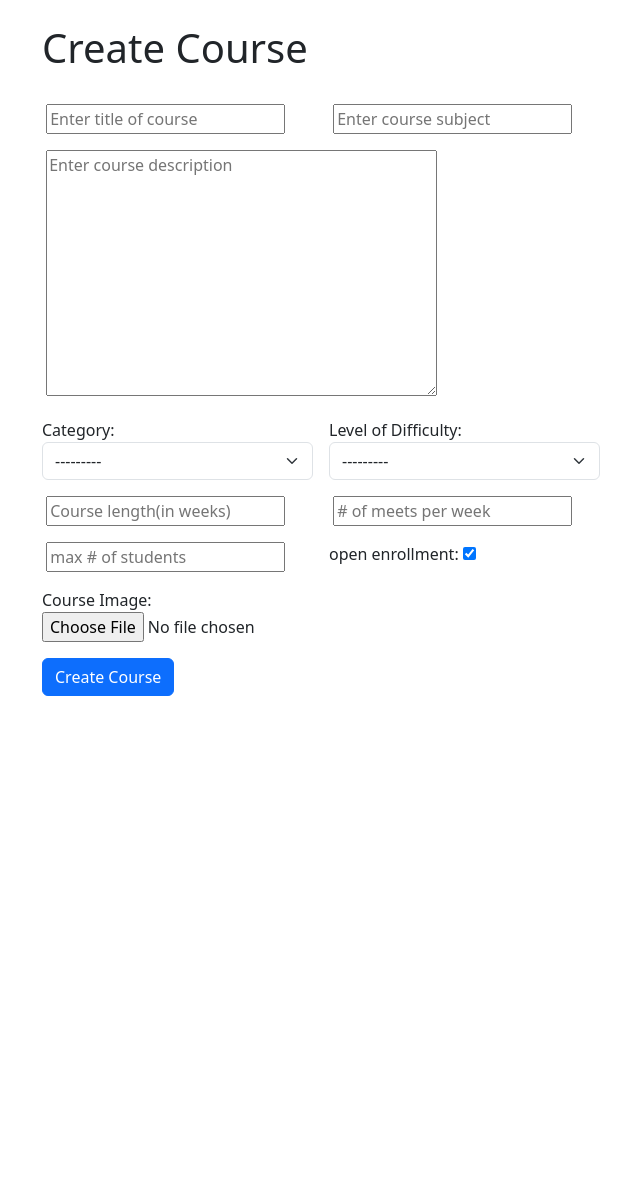
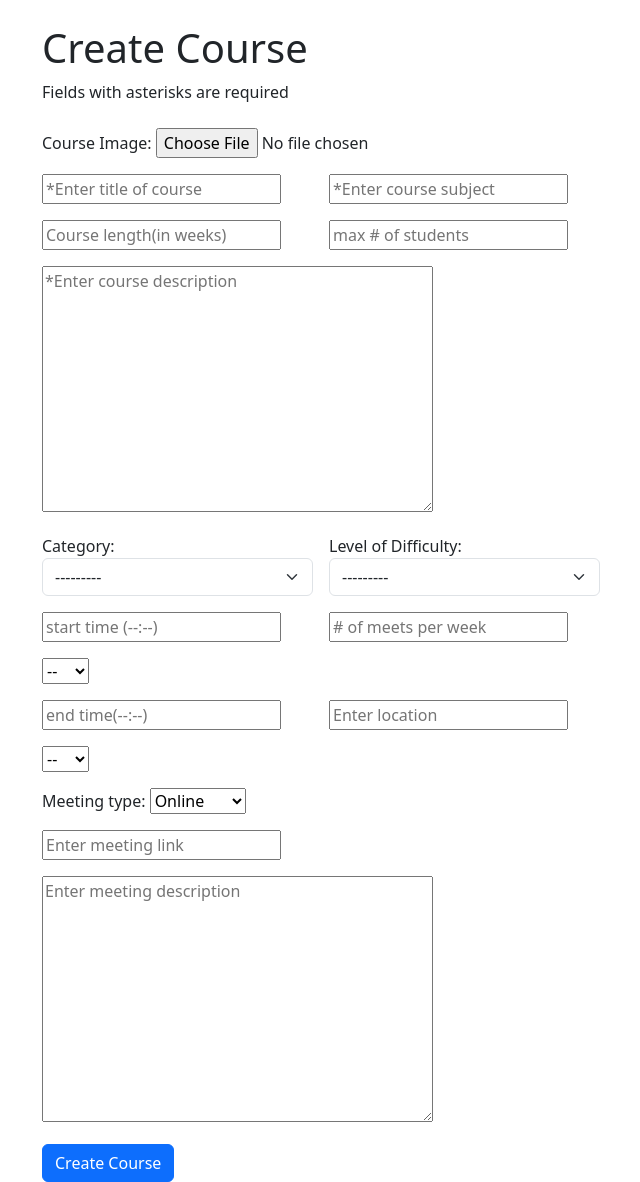
Before and after one commit to LRyder17/back-end-skillfusion, a Django app: page /create_course/ in a window 1280 px wide. Shown: the part 56-1238 px from the top of the page, without its empty margins (319-959 px from the left). Before the commit the page ends 752 px from the top, so only its background shows below. Run offline with Django 4.2, Linux system fonts and the light colour scheme; the visitor is signed in with stand-in values (Sample User, id 1).

Commit message:
modifies create course form layout and adds am and pm selection for meeting times

```diff
--- a/accounts/forms.py
+++ b/accounts/forms.py
@@ -1,6 +1,6 @@
 from django import forms
 from django.forms import inlineformset_factory
-from .models import Comment, Profile, Course, CourseCategory
+from .models import Comment, Profile, Course, CourseCategory, ClassMeeting
 from django.contrib.auth.forms import UserCreationForm
 from django.contrib.auth.models import User
 
@@ -64,7 +64,6 @@ class CourseForm(forms.ModelForm):
         fields = ['course_image', 'title', 'subject', 'description', 'category', 'level_of_difficulty',
                   'duration_in_weeks', 'class_frequency', 'max_students', 'open_enrollment']
         labels = {
-            'course_image': 'Upload Course Image',
             'title': '',
             'subject': '',
             'description': '',
@@ -77,9 +76,9 @@ class CourseForm(forms.ModelForm):
         }
         widgets = {
             'course_image': forms.ClearableFileInput(attrs={'class': 'form-control'}),
-            'title': forms.TextInput(attrs={'placeholder': 'Enter title of course'}),
-            'subject': forms.TextInput(attrs={'placeholder': 'Enter course subject'}),
-            'description': forms.Textarea(attrs={'placeholder': 'Enter course description'}),
+            'title': forms.TextInput(attrs={'placeholder': '*Enter title of course', 'required': True}),
+            'subject': forms.TextInput(attrs={'placeholder': '*Enter course subject', 'required': True}),
+            'description': forms.Textarea(attrs={'placeholder': '*Enter course description', 'required': True}),
             'category': forms.Select(attrs={'class': 'form-select'}),
             'level_of_difficulty': forms.Select(choices=Course.LEVEL_CHOICES, attrs={'class': 'form-select'}),
             'duration_in_weeks': forms.NumberInput(attrs={'min': 0, 'placeholder': 'Course length(in weeks)'}),
@@ -89,28 +88,32 @@ class CourseForm(forms.ModelForm):
         }
 
 
-# class ClassMeetingForm(forms.ModelForm):
-#     class Meta:
-#         model = ClassMeetings
-#         fields = ['meeting_type', 'date', 'start_time', 'end_time', 'location', 'meeting_link', 'description']
-#         widgets = {
-#             'meeting_type': forms.Select(attrs={'placeholder': 'Select meeting type'}),
-#             'date': forms.DateInput(attrs={'placeholder': 'Select date'}),
-#             'start_time': forms.TimeInput(attrs={'placeholder': 'Select start time'}),
-#             'end_time': forms.TimeInput(attrs={'placeholder': 'Select end time'}),
-#             'location': forms.TextInput(attrs={'placeholder': 'Enter location'}),
-#             'meeting_link': forms.URLInput(attrs={'placeholder': 'Enter meeting link'}),
-#             'description': forms.Textarea(attrs={'placeholder': 'Enter meeting description'}),
-#         }
-#         required = {
-#             'meeting_type': False,
-#             'date': False,
-#             'start_time': False,
-#             'end_time': False,
-#             'location': False,
-#             'meeting_link': False,
-#             'description': False,
-#         }
+class ClassMeetingForm(forms.ModelForm):
+
+    class Meta:
+        model = ClassMeeting
+        fields = ['meeting_type', 'date', 'start_time', 'end_time', 'location',
+                  'start_time_meridiem', 'end_time_meridiem', 'meeting_link', 'description']
+        widgets = {
+            'meeting_type': forms.Select(),
+            'date': forms.DateInput(attrs={'placeholder': 'Enter course start date'}),
+            'start_time': forms.TimeInput(attrs={'placeholder': 'start time (--:--)'}),
+            'end_time': forms.TimeInput(attrs={'placeholder': 'end time(--:--)'}),
+            'start_time_meridiem': forms.Select(),
+            'end_time_meridiem': forms.Select(),
+            'location': forms.TextInput(attrs={'placeholder': 'Enter location'}),
+            'meeting_link': forms.URLInput(attrs={'placeholder': 'Enter meeting link'}),
+            'description': forms.Textarea(attrs={'placeholder': 'Enter meeting description'}),
+        }
+        required = {
+            'meeting_type': False,
+            'date': False,
+            'start_time': False,
+            'end_time': False,
+            'location': False,
+            'meeting_link': False,
+            'description': False,
+        }
 
 
-# ClassMeetingFormSet = inlineformset_factory(Course, ClassMeetings, form=ClassMeetingForm, extra=1)
+ClassMeetingFormSet = inlineformset_factory(Course, ClassMeeting, form=ClassMeetingForm, extra=1)
--- a/accounts/models.py
+++ b/accounts/models.py
@@ -62,9 +62,9 @@ class Course(models.Model):
     creator = models.ForeignKey(User, on_delete=models.CASCADE, null=True, blank=True) # Allowing null values
     created_at = models.DateTimeField(auto_now_add=True)
     updated_at = models.DateTimeField(auto_now=True)
-    title = models.CharField(max_length=200, null=True, blank=True)
-    subject = models.CharField(max_length=200, null=True, blank=True)
-    description = models.TextField(null=True, blank=True)
+    title = models.CharField(max_length=200)
+    subject = models.CharField(max_length=200)
+    description = models.TextField(default="")
     level_of_difficulty = models.CharField(null=True, blank=True, max_length=1, choices=LEVEL_CHOICES)
     duration_in_weeks = models.PositiveIntegerField(null=True, blank=True, help_text="Enter length of the course in weeks.")
     class_frequency = models.PositiveIntegerField(null=True, blank=True, help_text="Enter how often the class will meet per week.")
@@ -84,6 +84,35 @@ class Course(models.Model):
 
     def __str__(self):
         return self.title if self.title else 'No Title'
+
+class ClassMeeting(models.Model):
+    MEETING_TYPES = [
+        ('ONLINE', 'Online'),
+        ('IN_PERSON', 'In-person'),
+        ('HYBRID', 'Hybrid'),
+    ]
+    MERIDIEM_CHOICES = [
+    ('--', '--'),
+    ('AM', 'AM'),
+    ('PM', 'PM'),
+    ]
+    course = models.ForeignKey(Course, related_name='class_meeting_schedule', on_delete=models.CASCADE)
+    meeting_type = models.CharField(max_length=10, choices=MEETING_TYPES, default='ONLINE')
+    date = models.DateField()
+    start_time = models.TimeField()
+    end_time = models.TimeField()
+    start_time_meridiem = models.CharField(max_length=2, choices=MERIDIEM_CHOICES, default='--')
+    end_time_meridiem = models.CharField(max_length=2, choices=MERIDIEM_CHOICES,  default='--')
+    location = models.CharField(max_length=255, blank=True, null=True)
+    meeting_link = models.URLField(blank=True, null=True)
+    description = models.TextField(blank=True, null=True)
+
+    class Meta:
+        verbose_name = "Class Meeting"
+        verbose_name_plural = "Class Meetings"
+
+    def __str__(self):
+        return f"{self.course.course_subject} - {self.date} - {self.start_time} to {self.end_time}"
 
 
 class Enrollment(models.Model):
--- a/accounts/templates/course_schedule.html
+++ b/accounts/templates/course_schedule.html
@@ -0,0 +1,6 @@
+{% extends 'base.html' %}
+{% load static %}
+{% block content %}
+<h1> Set Course Schedule </h1>
+
+{% endblock %}
--- a/accounts/templates/create_course.html
+++ b/accounts/templates/create_course.html
@@ -4,19 +4,28 @@
 
 <div class="col-md-6 offset-md-3">
 <h1>Create Course</h1>
+Fields with asterisks are required
+<br/>
 <br/>
 <form class="row g-3" method="POST" enctype="multipart/form-data">
     {% csrf_token %}
+    <div class="col-12">
+        {{ course_form.course_image.label_tag }}
+        {{ course_form.course_image }}
+    </div>
     <div class="col-md-6">
-        {{ course_form.title.label_tag }}
         {{ course_form.title }}
     </div>
     <div class="col-md-6">
-        {{ course_form.subject.label_tag }}
         {{ course_form.subject }}
     </div>
+    <div class="col-md-6">
+        {{ course_form.duration_in_weeks }}
+    </div>
+    <div class="col-md-6">
+        {{ course_form.max_students }}
+    </div>
     <div class="col-12">
-        {{ course_form.description.label_tag }}
         {{ course_form.description }}
     </div>
     <div class="col-md-6">
@@ -28,24 +37,32 @@
         {{ course_form.level_of_difficulty }}
     </div>
     <div class="col-md-6">
-        {{ course_form.duration_in_weeks.label_tag }}
-        {{ course_form.duration_in_weeks }}
+        {{ classmeeting_form.start_time }}
     </div>
     <div class="col-md-6">
-        {{ course_form.class_frequency.label_tag }}
         {{ course_form.class_frequency }}
     </div>
-    <div class="col-md-6">
-        {{ course_form.max_students.label_tag }}
-        {{ course_form.max_students }}
+    <div class="col-12">
+        {{ classmeeting_form.start_time_meridiem }}
     </div>
     <div class="col-md-6">
-        {{ course_form.open_enrollment.label_tag }}
-        {{ course_form.open_enrollment }}
+        {{ classmeeting_form.end_time }}
     </div>
     <div class="col-md-6">
-        {{ course_form.course_image.label_tag }}
-        {{ course_form.course_image }}
+        {{ classmeeting_form.location }}
+    </div>
+    <div class="col-12">
+        {{ classmeeting_form.end_time_meridiem }}
+    </div>
+    <div class="col-12">
+        {{ classmeeting_form.meeting_type.label_tag }}
+        {{ classmeeting_form.meeting_type }}
+    </div>
+    <div class="col-12">
+        {{ classmeeting_form.meeting_link }}
+    </div>
+    <div class="col-12">
+        {{ classmeeting_form.description }}
     </div>
     <div class="col-12">
       <button type="submit" class="btn btn-primary">Create Course</button>
--- a/accounts/templates/home.html
+++ b/accounts/templates/home.html
@@ -24,7 +24,7 @@
                         height=50 class="rounded-circle" alt="{{ profile.profile.username }}">
                         {% endif %}
                     </div>
-                    <div class="col-10">
+            <div class="col-10">
             {{ comment.body }}<br/>
             <small class="text muted">
                 ({{comment.created_at}})
--- a/accounts/views.py
+++ b/accounts/views.py
@@ -12,7 +12,7 @@ from django.contrib.auth.models import User
 from django.contrib.auth import authenticate, login, logout, update_session_auth_hash
 from django.contrib.auth.forms import UserCreationForm
 from django import forms
-from .forms import CommentForm, UserRegistrationForm, ProfilePicForm, CourseForm
+from .forms import CommentForm, UserRegistrationForm, ProfilePicForm, CourseForm, ClassMeetingForm
 from django.contrib.auth.models import User
 from django.utils import timezone
 import calendar
@@ -123,9 +123,15 @@ def create_course(request):
     if request.user.is_authenticated:
         if request.method == 'POST':
             course_form = CourseForm(request.POST, request.FILES)
-            if course_form.is_valid():
+            classmeeting_form = ClassMeetingForm(request.POST, prefix='class_meetings')
+            if course_form.is_valid() and classmeeting_form.is_vaid():
                 course = course_form.save(commit=False)
                 course.creator = request.user
+                classmeeting_form.instance = course
+                if request.teacher != None:
+                    course.teacher = request.teacher
+
+                classmeeting_form.save()
                 course.save()
 
                 messages.success(request, ("Course created successfully!"))
@@ -133,8 +139,9 @@ def create_course(request):
                 return redirect('course_list')
         else:
             course_form = CourseForm()
+            classmeeting_form = ClassMeetingForm(prefix='class_meetings')
 
-        return render(request, 'create_course.html', {'course_form': course_form})
+        return render(request, 'create_course.html', {'course_form': course_form, 'classmeeting_form': classmeeting_form})
     else:
         messages.success(request, ("You must be logged in to add a course!"))
         return redirect('login')
```
Also changed, not shown: accounts/templates/profile.html (+9 -3 lines), accounts/migrations/0034_classmeetings.py (added), accounts/migrations/0035_rename_classmeetings_classmeeting.py (added), accounts/migrations/0036_auto_20230807_1459.py (added), accounts/migrations/0037_auto_20230807_1537.py (added), accounts/migrations/0038_auto_20230807_1542.py (added), accounts/migrations/0039_alter_course_description.py (added).
